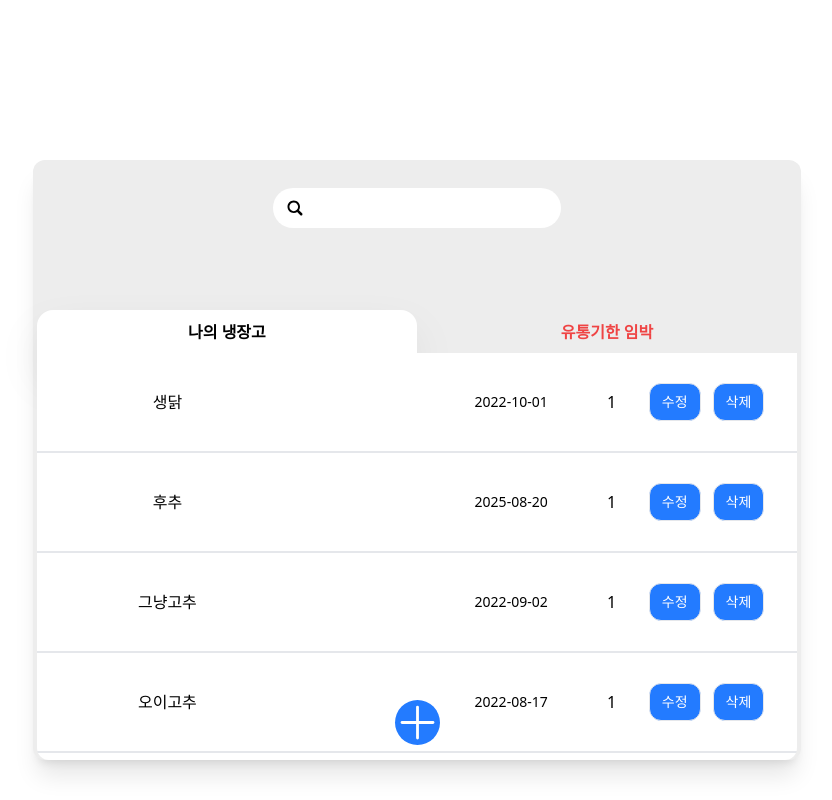
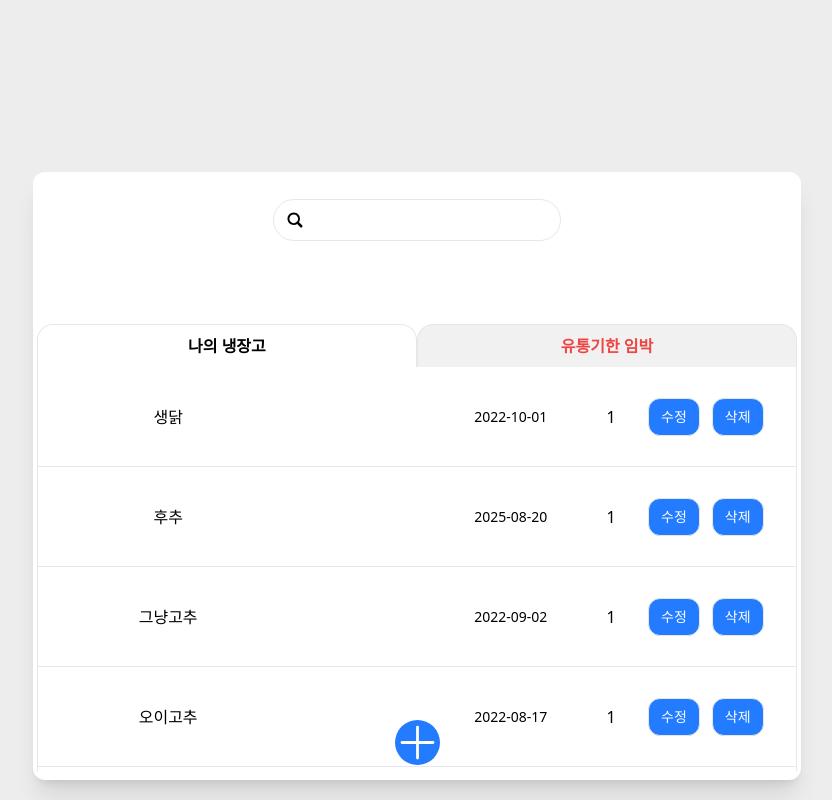
Before and after one commit to Dcom-KHU/refrigerator-front, a Next.js app: page /myrefriger in a window 1280 px wide. Shown: the whole page, without its empty margins (223-1055 px from the left). Built offline with nearby package versions, Linux system fonts and the light colour scheme.

Commit message:
style:css 변경

```diff
--- a/components/UI/MyIngrediantsCard.tsx
+++ b/components/UI/MyIngrediantsCard.tsx
@@ -51,7 +51,7 @@ const MyIngrediantsCard = ({ item, isDanger }: propType) => {
                     bb={item.bb}
                 />
             )}
-            <div className="flex justify-between items-center w-full h-full bg-white border-t-none border-b-2">
+            <div className="flex justify-between items-center w-full h-full border-[1.5px] border-t-0">
                 <div className="flex justify-center w-1/4 md:1/5 ml-2 lg:ml-10 md:ml-4 text-xs sm:text-base">
                     {item.name}
                 </div>
--- a/components/UI/MyRefSearch.tsx
+++ b/components/UI/MyRefSearch.tsx
@@ -8,14 +8,14 @@ const MyRefSearch = () => {
 
     return (
         <>
-            <div className="flex justify-center items-center w-2/3 ms:w-full h-24">
+            <div className="flex justify-center items-center w-[99%] ms:w-full h-24">
                 <form className="flex relative items-center w-72">
                     <input
                         value={keyword}
                         onChange={(e: React.ChangeEvent<HTMLInputElement>) => {
                             setKeyword(e.target.value);
                         }}
-                        className="peer w-full px-10 py-2 rounded-3xl outline-none"
+                        className="peer w-full px-10 py-2 rounded-3xl outline-none border-[1.5px] focus:border-[#237bff]"
                     ></input>
                     <SearchSVG
                         width={20}
--- a/components/UI/MyRefSelect.tsx
+++ b/components/UI/MyRefSelect.tsx
@@ -13,10 +13,8 @@ const MyRefSelect = (props: propType) => {
                     onClick={() => {
                         props.setSelected(false);
                     }}
-                    className={`flex justify-center items-center w-1/2 rounded-t-2xl cursor-pointer ${
-                        !props.selected
-                            ? 'bg-[#fff] shadow-2xl'
-                            : 'hover:bg-[#dbdbdb]'
+                    className={`flex justify-center items-center w-1/2 rounded-t-2xl border-[1.5px] border-b-0 cursor-pointer ${
+                        props.selected && 'bg-[#f1f1f1] hover:bg-[#f7f7f7]'
                     } `}
                 >
                     <h2 className="font-semibold">나의 냉장고</h2>
@@ -25,10 +23,8 @@ const MyRefSelect = (props: propType) => {
                     onClick={() => {
                         props.setSelected(true);
                     }}
-                    className={`flex justify-center items-center w-1/2 rounded-t-2xl cursor-pointer ${
-                        props.selected
-                            ? 'bg-[#fff] shadow-2xl'
-                            : 'hover:bg-[#dbdbdb]'
+                    className={`flex justify-center items-center w-1/2 rounded-t-2xl border-[1.5px] border-b-0 cursor-pointer ${
+                        !props.selected && 'bg-[#f1f1f1] hover:bg-[#f7f7f7]'
                     }`}
                 >
                     <h2 className="font-semibold text-red-500">
--- a/pages/myrefriger.tsx
+++ b/pages/myrefriger.tsx
@@ -8,10 +8,12 @@ const MyRefriger: NextPage = () => {
 
     return (
         <>
-            <div className="flex justify-center items-end w-screen h-screen -mt-10">
-                <div className="flex flex-col justify-between items-center w-[90%] lg:w-3/5 h-3/4 rounded-xl bg-[#ededed] shadow-xl">
-                    <MyRefSearch />
-                    <MyIngrediantsList data={data} />
+            <div className="flex flex-col justify-center items-end w-screen h-screen bg-[#ededed]">
+                <div className="flex justify-center items-end w-screen h-[95%] ">
+                    <div className="flex flex-col justify-between items-center w-[90%] lg:w-3/5 h-4/5 rounded-xl bg-white shadow-xl">
+                        <MyRefSearch />
+                        <MyIngrediantsList data={data} />
+                    </div>
                 </div>
             </div>
         </>
```
